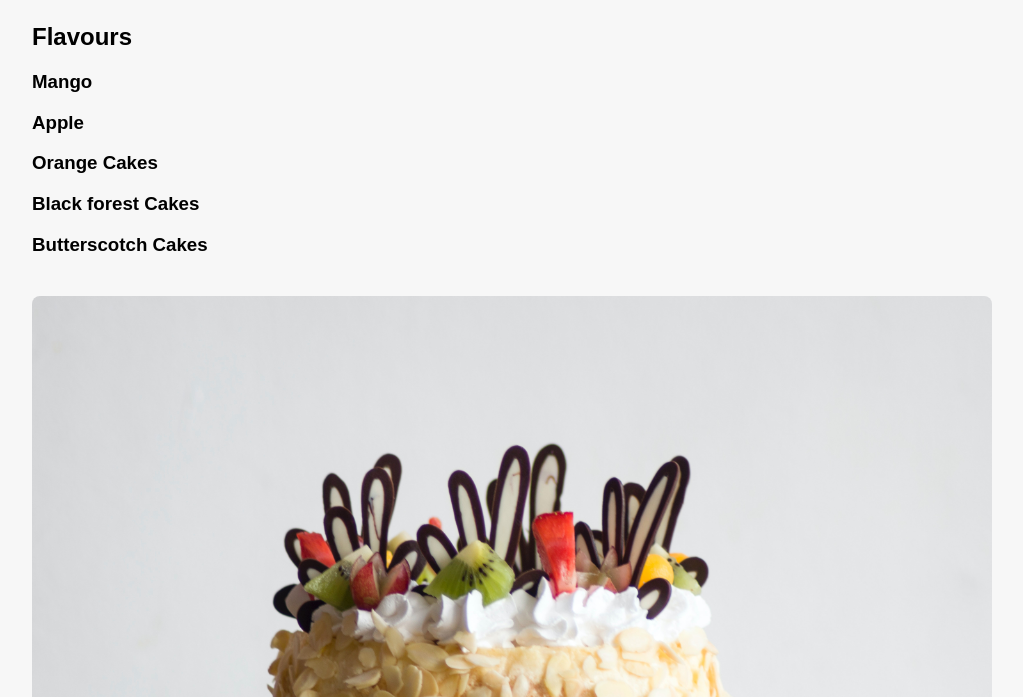
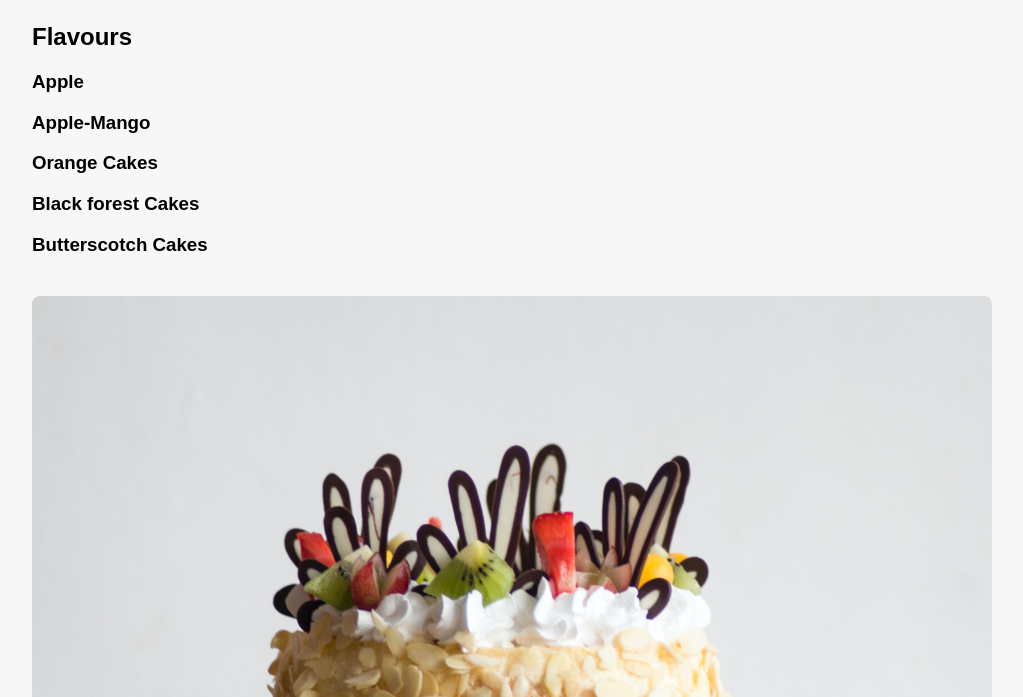
Before and after one commit to ajilraju/cake-test, a plain HTML site: page index.html in a window 1280 px wide. Shown: the part 103-800 px from the top of the page, without its empty margins (128-1151 px from the left). Drawn offline with Linux system fonts and the light colour scheme; a script that the page names is missing.

Commit message:
removed mango

```diff
--- a/index.html
+++ b/index.html
@@ -10,8 +10,8 @@
     <div class="container">
         <h1 id="hover-effect">Cake Shop</h1>
         <h2>Flavours</h2>
-        <h3>Mango </h3>
         <h3>Apple </h3>
+        <h3>Apple-Mango </h3>
         <h3>Orange Cakes</h3>
         <h3>Black forest Cakes</h3>
         <h3>Butterscotch Cakes</h3>
```
